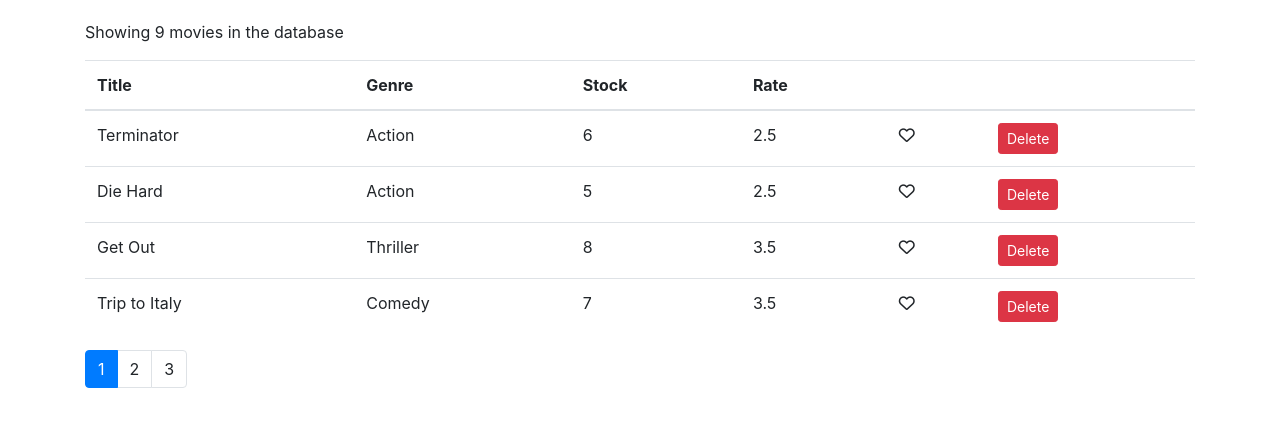
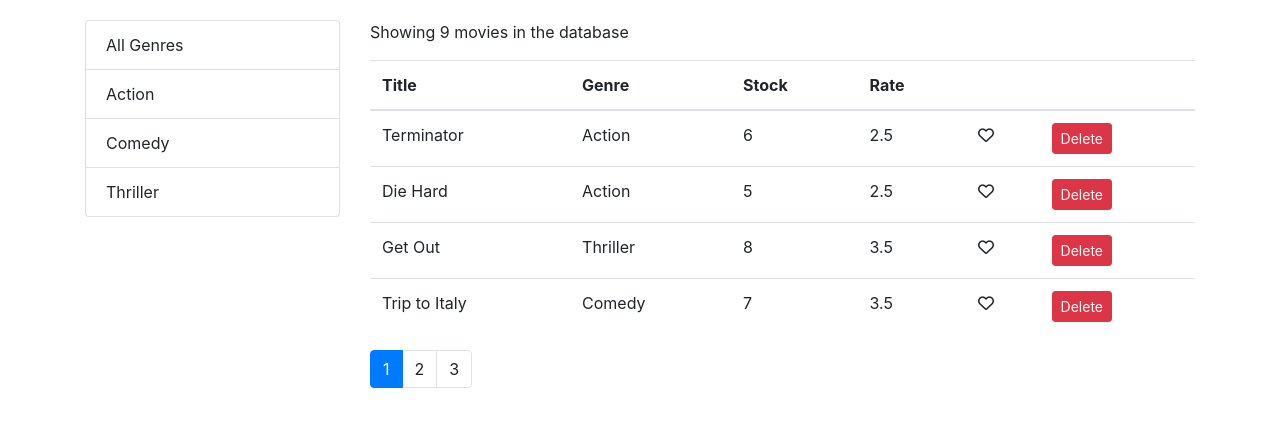
Before and after one commit to RamyaKasara/vidly, a React (Create React App) app: page / in a window 1280 px wide. Shown: the top 426 px of the page. Built offline with nearby package versions, Linux system fonts and the light colour scheme.

Commit message:
List Group for movie genre filtering added

```diff
--- /dev/null
+++ b/src/components/common/listGroup.jsx
@@ -0,0 +1,28 @@
+import React from "react";
+
+const ListGroup = (props) => {
+  const { items, onItemSelect, textProperty, valueProperty, selectedItem } =
+    props;
+  return (
+    <ul className="list-group">
+      {items.map((item) => (
+        <li
+          onClick={() => onItemSelect(item)}
+          key={item[valueProperty]}
+          className={
+            item === selectedItem ? "list-group-item active" : "list-group-item"
+          }
+        >
+          {item[textProperty]}
+        </li>
+      ))}
+    </ul>
+  );
+};
+
+ListGroup.defaultProps = {
+  textProperty: "name",
+  valueProperty: "_id",
+};
+
+export default ListGroup;
--- a/src/components/common/pagination.jsx
+++ b/src/components/common/pagination.jsx
@@ -26,7 +26,7 @@
 };
 
 Pagination.propTypes = {
-  itemsCount: PropTypes.array.isRequired,
+  itemsCount: PropTypes.number.isRequired,
   pageSize: PropTypes.number.isRequired,
   onPageChange: PropTypes.func.isRequired,
   currentPage: PropTypes.number.isRequired,
--- a/src/components/movies.jsx
+++ b/src/components/movies.jsx
@@ -1,14 +1,26 @@
 import React, { Component } from "react";
 import { getMovies } from "../services/fakeMovieService";
+import { getGenres } from "../services/fakeGenreService";
 import Like from "./common/like";
 import Pagination from "./common/pagination";
 import { paginate } from "../utils/paginate";
+import ListGroup from "./common/listGroup";
 class Movies extends Component {
   state = {
-    movies: getMovies(),
+    movies: [],
     pageSize: 4,
     currentPage: 1,
+    genres: [],
+    selectedGenre: "",
   };
+
+  //called when an instance of this component is rendered in the DOM
+  componentDidMount() {
+    this.setState({
+      movies: getMovies(),
+      genres: [{ name: "All Genres" }, ...getGenres()],
+    });
+  }
 
   handleDelete = (movie) => {
     //console.log(movie);
@@ -27,20 +39,43 @@
     //console.log(movie);
   };
 
+  //for Pagination
   handlePageChange = (page) => {
     //console.log(page);
     this.setState({ currentPage: page });
   };
 
+  //for ListGroup
+  handleGenreSelect = (genre) => {
+    //console.log(genre);
+    this.setState({ selectedGenre: genre, currentPage: 1 });
+  };
+
   render() {
     const { length: movieCount } = this.state.movies;
-    const { pageSize, currentPage, movies: allMovies } = this.state;
+    const {
+      pageSize,
+      currentPage,
+      movies: allMovies,
+      selectedGenre,
+    } = this.state;
 
     if (movieCount === 0) return <p>There are no movies in the database.</p>;
-    const movies = paginate(allMovies, currentPage, pageSize);
+    const filtered = selectedGenre._id
+      ? allMovies.filter((m) => m.genre._id === selectedGenre._id)
+      : allMovies;
+    const movies = paginate(filtered, currentPage, pageSize);
     return (
-      <React.Fragment>
-        <p>Showing {movieCount} movies in the database</p>
+      <div className="row">
+        <div className="col-3">
+          <ListGroup
+            items={this.state.genres}
+            onItemSelect={this.handleGenreSelect}
+            selectedItem={selectedGenre}
+          />
+        </div>
+        <div className="col">
+          <p>Showing {filtered.length} movies in the database</p>
           <table className="table">
             <thead>
               <tr>
@@ -78,12 +113,13 @@
             </tbody>
           </table>
           <Pagination
-          itemsCount={movieCount}
+            itemsCount={filtered.length}
             pageSize={pageSize}
             onPageChange={this.handlePageChange}
             currentPage={currentPage}
           />
-      </React.Fragment>
+        </div>
+      </div>
     );
   }
 }
```
Lines whose indentation alone changed are shown as unchanged.
